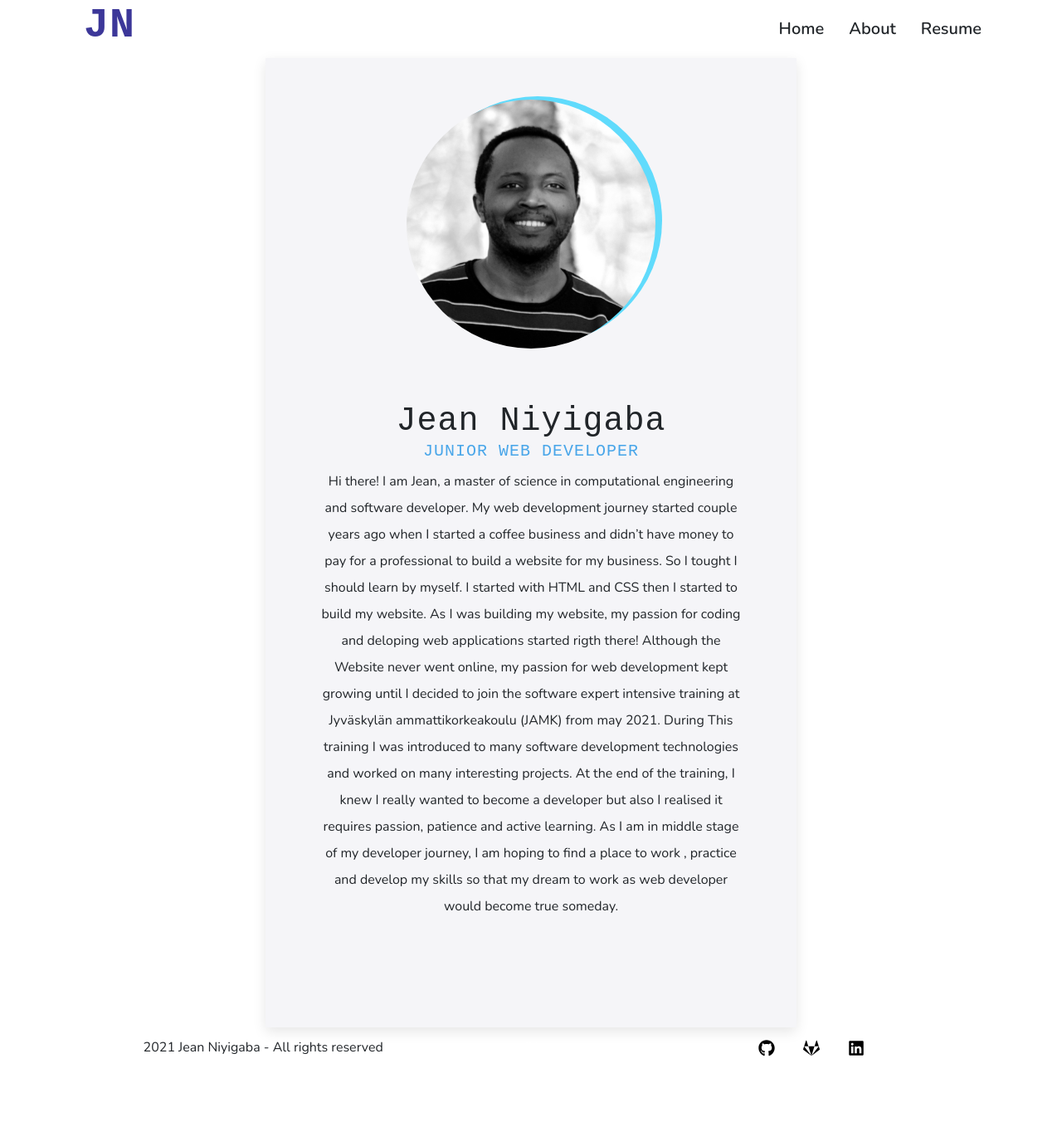
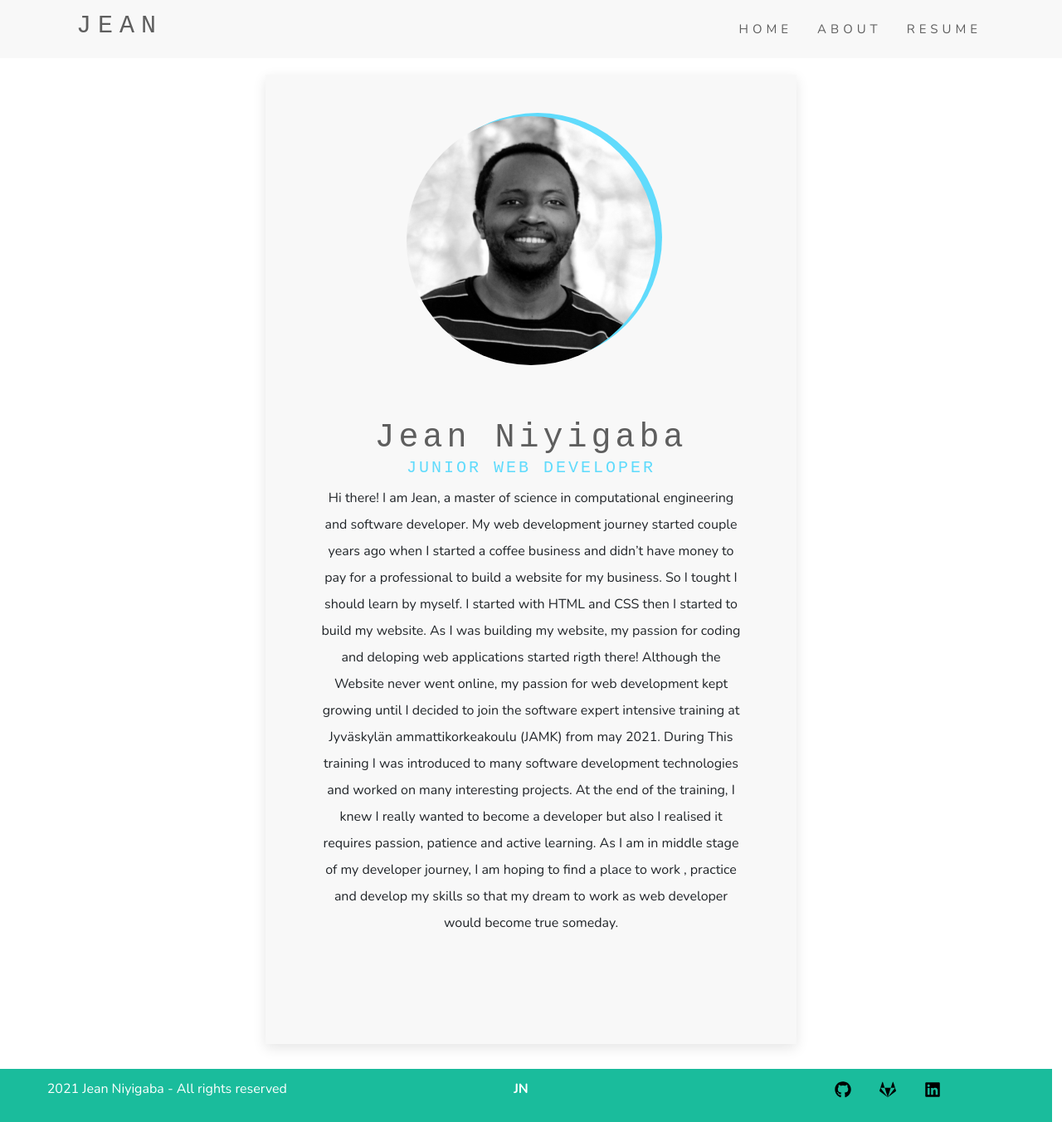
Before and after one commit to Jean198/jean-portfolio-react, a React (Create React App) app: page /about in a window 1280 px wide. Shown: the whole page at 83% size. Before the commit the page ends 1302 px from the top, so only its background shows below. Built offline with nearby package versions, Linux system fonts and the light colour scheme.

Commit message:
changed styles in all files

```diff
--- a/src/App.js
+++ b/src/App.js
@@ -10,7 +10,7 @@ import Footer from "./Components/Footer/Footer";
 
 export default function App() {
   return (
-    <div className="container overall-container">
+    <div className="overall-container">
       <Routes>
         <Route path="/" element={<NavigationBar />}>
           <Route index element={<Home />} />
--- a/src/Components/ContactForm/ContactForm.js
+++ b/src/Components/ContactForm/ContactForm.js
@@ -34,14 +34,15 @@ export default function ContactForm() {
     showResult(false);
   }, 5000);
   return (
-    <div className="form-container" id="contact-me">
+    <div className="overall-form-container">
+      <div className="form-container container" id="contact-me">
       <div className="title">
         <h2>Contact Me</h2>
         <div className="title-underline"></div>
       </div>
       <form
         action=""
-        className="contact-form"
+        className="contact-form form-group"
         method="POST"
         onSubmit={sendEmail}
       >
@@ -51,7 +52,7 @@ export default function ContactForm() {
           type="text"
           name="name"
           placeholder="Your name"
-          className="input"
+          className="input form-control"
           required
         />{" "}
         <br />
@@ -62,7 +63,7 @@ export default function ContactForm() {
           type="email"
           name="email"
           placeholder="Your email"
-          className="input"
+          className="input form-control"
           required
         />{" "}
         <br /> <br />
@@ -71,13 +72,14 @@ export default function ContactForm() {
           name="message"
           id=""
           rows="10"
-          className="message"
+          className="message form-control"
           required
         ></textarea>{" "}
         <br />
-        <input type="submit" value="Send" className="submit" />
+        <input type="submit" value="Send" className="submit btn btn-success-light" />
         <div className="row">{result ? <Result /> : null}</div>
       </form>
     </div>
+    </div>
   );
 }
--- a/src/Components/ContactForm/ContactForm.scss
+++ b/src/Components/ContactForm/ContactForm.scss
@@ -16,11 +16,16 @@
 
 /* Form------------------------------------------------------------------------------------*/
 
+.overall-form-container {
+  background-color: #f8f8f8;
+  h2{
+    color:#5E5E5E;
+  }
+}
 .form-container {
   padding: 30px 0;
   margin-top: 100px;
-  margin-bottom: 150px;
-  background-color: #E2E8F0;
+  background-color: #f8f8f8;
 }
 
 .contact-form {
@@ -30,39 +35,16 @@
   width: 70%;
   padding: 1em;
   border-radius: 3px;
-  box-shadow: 0 4px 8px 0 rgba(0, 0, 0, 0.9);
+  box-shadow: rgba(0, 0, 0, 0.35) 0px 5px 15px;
 
   @media screen and (max-width: 768px) {
     width: 90%;
   }
 }
 
-.input {
-  margin-top: 10px;
-  width: 100%;
-  padding: 0.5em 1em;
+
+
+.btn{
+  background-color: #1ABC9C !important;
+  color: #fff !important;
 }
-
-.message {
-  width: 100%;
-  padding: 10px 20px;
-}
-.submit {
-  width: 100%;
-  font-weight: 800;
-  background-color: #60DBFB;
-  color: black;
-  padding: 0.8rem 0.2rem;
-  border: none;
-  border-radius: 0.2em;
-  transition: 0.5s;
-  box-shadow: 0 1px 3px 0 rgba(0, 0, 0, 0.1), 0 1px 2px 0 rgba(0, 0, 0, 0.06);
-}
-
-.submit:hover {
-  background: transparent;
-  box-shadow: 0 1px 3px 0 rgba(0, 0, 0, 0.1), 0 1px 2px 0 rgba(0, 0, 0, 0.06);
-  color: #60DBFB;
-  transform: scale(1);
-  border: solid 3px #60DBFB;
-}
--- a/src/Components/Footer/Footer.js
+++ b/src/Components/Footer/Footer.js
@@ -7,14 +7,14 @@ export default function Footer() {
   return (
     <Fragment>
       <Outlet />
-      <div className="footer">
-        <div className="footer-elem">
+      <div className="footer row">
+        <div className="footer-elem col-lg-4">
           <p>2021 Jean Niyigaba - All rights reserved</p>
         </div>
-        <div className="footer-elem footer-logo">
+        <div className="footer-elem footer-logo col-lg-4">
           <p>JN</p>
         </div>
-        <div className="footer-elem">
+        <div className="footer-elem col-lg-4">
           <p>
             <a href="" className="footer-icons">
               <FaGithub className="text-2xl" />{" "}
--- a/src/Components/Footer/Footer.scss
+++ b/src/Components/Footer/Footer.scss
@@ -1,18 +1,13 @@
 .footer {
-  margin: 0 auto;
-  //background-color: red;
-  bottom: 0px;
+  background-color: #1abc9c;
   width: 100%;
   text-align: center;
-  padding: 12px 20px;
-  /*background-color:#E2E8F0;*/
+  padding: 12px 0px;
+  color: #fff;
 }
 
 .footer-elem {
-  display: inline-block;
-  //background-color: blue;
-  width: 30%;
-  text-align: center;
+
 }
 
 .footer-icons {
--- a/src/Components/NavigationBar/NavigationBar.js
+++ b/src/Components/NavigationBar/NavigationBar.js
@@ -14,10 +14,11 @@ const NavigationBar = () => {
 
   return (
     <Fragment>
-      <div className="navigation-bar">
+      <div className="navbar-overall-container">
+      <div className="navigation-bar container">
         <div className="logo-container">
           <Link to="/" className="link">
-            <h1 className="logo">JN</h1>
+            <h4 className="logo">JEAN</h4>
           </Link>
         </div>
         <button className="nav-toggle" onClick={toggleLinks}>
@@ -25,10 +26,10 @@ const NavigationBar = () => {
         </button>
         <div className="nav-links-container ">
           <Link to="/" className="nav-link ">
-            Home
+            HOME
           </Link>
           <Link to="/about" className="nav-link ">
-            About
+            ABOUT
           </Link>
 
           <a
@@ -38,13 +39,13 @@ const NavigationBar = () => {
             target="_blank"
             rel="noopener noreferrer"
           >
-            Resume
+            RESUME
           </a>
         </div>
+
       </div>
-
       {showLinks ? (
-        <div className="mobile-nav-links-container ">
+        <div className="mobile-nav-links-container">
           <Link to="/" className="nav-link ">
             Home
           </Link>
@@ -62,6 +63,9 @@ const NavigationBar = () => {
           </a>
         </div>
       ) : null}
+      </div>
+
+
       <Outlet />
     </Fragment>
   );
--- a/src/Components/NavigationBar/NavigationBar.scss
+++ b/src/Components/NavigationBar/NavigationBar.scss
@@ -1,9 +1,12 @@
+.navbar-overall-container{
+background-color: #F8F8F8;
+
 .navigation-bar {
   height: 70px;
   display: flex;
   justify-content: space-between;
   align-items: center;
-  background-color: white;
+  background-color: #F8F8F8;
 
   @media screen and (max-width: 800px) {
     width: 100%;
@@ -14,19 +17,25 @@
     justify-content: center;
     align-items: center;
     height: auto;
-    width: 100px;
-    padding: 25px;
+    width: auto;
+    margin-left: 10px;
+    @media screen and (max-width: 800px){
+     text-align: left;
+
+    }
 
     .logo {
-      font-size: 50px;
-      font-weight: 900;
-      color: #3c3799;
+      font-size: 30px;
+      color: #5E5E5E;
+      letter-spacing: 8px;
+      line-height: 1.428;
+
     }
   }
 
   .nav-toggle {
     font-size: 1.5rem;
-    color: hsl(205, 78%, 60%);
+    color: #5E5E5E;
     background: transparent;
     border-color: transparent;
     transition: all 0.3s linear;
@@ -51,13 +60,14 @@
     .nav-link {
       padding: 10px 15px;
       cursor: pointer;
-      font-size: 20px;
+      font-size: 15px;
       transition: 0.3s;
-      font-weight: 600;
+      letter-spacing: 5PX;
+      color:#5E5E5E !important;
     }
 
     .nav-link:hover {
-      color: hsl(205, 78%, 60%);
+      color: #1abc9c !important
 
 
     }
@@ -87,11 +97,16 @@
     cursor: pointer;
     font-size: 20px;
     transition: 0.3s;
+
+    @media screen and (max-width: 800px) {
+      width:100%;
+    }
+
   }
 
   .nav-link:hover {
-    background: hsl(205, 86%, 81%);
-    color: hsl(205, 78%, 60%);
+    background: #5E5E5E;
+    color: #fff;
     padding-left: 1.5rem;
   }
 
@@ -99,3 +114,4 @@
     display: flex;
   }
 }
+}
--- a/src/Components/Pages/About/About.scss
+++ b/src/Components/Pages/About/About.scss
@@ -6,14 +6,16 @@
     flex-direction: column;
     align-items: center;
     justify-content: center;
-    background-color: #f5f5f8;
+    background-color: #F8F8F8;
 
     //border-radius: 0.25rem;
     box-shadow: 0 5px 15px rgba(0, 0, 0, 0.1);
 
     width: 50vw;
     padding-top: 50px;
-    margin: 0 auto;
+    margin: 20px auto;
+    margin-bottom: 30px;
+
 
     @media screen and (max-width: 1200px) {
       width: 70vw;
@@ -59,6 +61,8 @@
 
       h1 {
         margin-bottom: 0px;
+        letter-spacing: 5px;
+        color: #5E5E5E;
       }
 
       p {
@@ -71,8 +75,9 @@
       }
 
       .web-developer {
-        color: #49a6e9;
+        color: #60DBFC;
         font-weight: 200;
+        letter-spacing: 3px;
       }
     }
   }
--- a/src/Components/Pages/Home/Home.scss
+++ b/src/Components/Pages/Home/Home.scss
@@ -15,7 +15,7 @@
     border-radius: 50%;
     position: relative;
   }
-
+/*
   .profile-image-container::before {
     content: "";
     width: 100%;
@@ -26,6 +26,7 @@
     right: 0.2rem;
     border-radius: 50%;
   }
+  */
 
   img {
     width: 100%;
@@ -34,6 +35,7 @@
     object-fit: cover;
     border-radius: 50%;
     position: relative;
+
   }
 
   .welcome-text-container {
@@ -41,18 +43,27 @@
     min-height: 450px;
     margin: 2rem 2rem 2rem 2rem;
 
+    @media screen and (max-width: 768px){
+      text-align: center;
+
+      h1{
+        font-size: 40px;
+      }
+    }
+
     h1 {
-      color: #0d0d0d;
+      color: #5E5E5E;
       margin-bottom: 30px;
+      letter-spacing: 5px;
 
     }
   }
 
   .home-btn {
     display: inline-block;
-    background-color: #60dbfb;
-    border: 2px solid #60dbfb;
-    color: #0d0d0d;
+    background-color: #1abc9c;
+    border: 2px solid #1abc9c;
+    color: #fff;
     font-weight: 500;
     text-transform: uppercase;
     padding: 0.75rem 1.25rem;
@@ -63,17 +74,29 @@
   .home-btn:hover {
     background: transparent;
     box-shadow: 0 1px 3px 0 rgba(0, 0, 0, 0.1), 0 1px 2px 0 rgba(0, 0, 0, 0.06);
-    color: #60dbfb;
+    color: #1abc9c;
   }
+
+  @media screen and (max-width: 768px){
+    padding-top:20px;
+  }
+}
+
+.project-section-overall-container{
+  background-color: #F8F8F8;
 }
 
 .projects-section {
   padding: 5rem 1rem;
-  background: #E2E8F0;//#F5F5F8;
+  background: #F8F8F8;//#F5F5F8;
+
+  h2{
+    color:#5E5E5E;
+  }
 
   .projects-container {
     width: 100%;
-    max-width: 1120px;
+
     margin: 0 auto 2rem auto;
     display: grid;
     gap: 3rem 2rem;
@@ -83,6 +106,10 @@
 
 .references-section {
   margin-top: 50px;
+
+  h2{
+    color:#5E5E5E;
+  }
 
   .recommendations-container {
     background-color: white;
--- a/src/Components/Project/Project.scss
+++ b/src/Components/Project/Project.scss
@@ -5,7 +5,7 @@
   flex-direction: column;
   align-items: center;
   transition: 0.3s ease-in-out all;
-  box-shadow: 0 1px 3px 0 rgba(0, 0, 0, 0.1), 0 1px 2px 0 rgba(0, 0, 0, 0.1);
+  box-shadow: rgba(100, 100, 111, 0.2) 0px 7px 29px 0px;
 
 
   &:hover {
--- a/src/Components/Recommendations/Recommendations.scss
+++ b/src/Components/Recommendations/Recommendations.scss
@@ -5,7 +5,7 @@
   flex-direction: column;
   align-items: center;
   justify-content: center;
-  background-color: #E2E8F0;
+  background-color: #f8f8f8;
   margin: 0.5rem 2rem 0.5rem 2rem;
   transition: 0.3s;
   padding: 1.5rem;
@@ -14,8 +14,8 @@
 }
 
 .email {
-  font-style: italic;
-  color: #60dbfb;
+
+  color: #1abc9c;
 }
 
 .letter-link{
```
Also changed, not shown: src/Components/Pages/Home/Home.js (+12 -9 lines).
